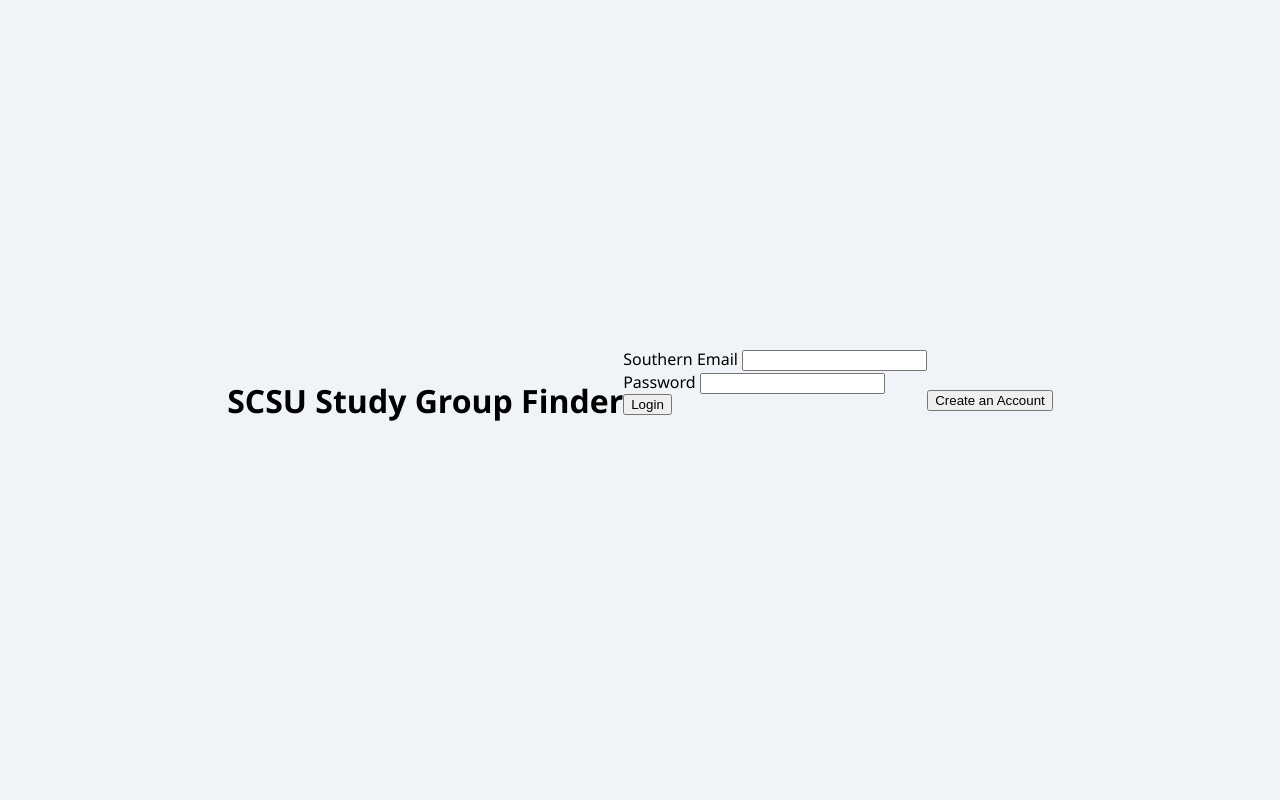
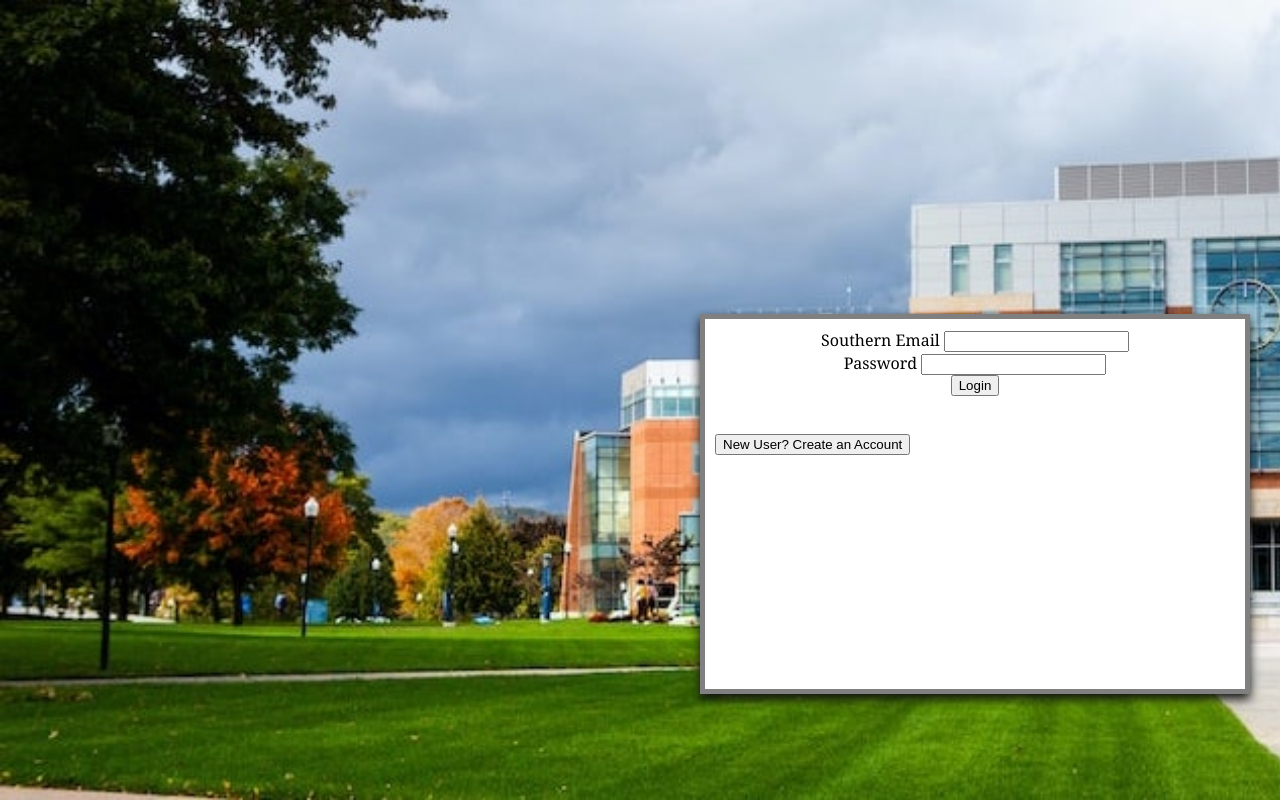
Before and after one commit to harshx1427/southern-study-scheduler, a Flask app: page /login in a window 1280 px wide. Run offline with Flask 3, Linux system fonts and the light colour scheme.

Commit message:
modified:   app/static/login_styles.css 	new file:   app/static/scsu_campus.jpeg 	modified:   app/templates/login.html

```diff
--- a/app/static/login_styles.css
+++ b/app/static/login_styles.css
@@ -4,16 +4,43 @@
 /* Login-page styles (unchanged) */
 /* ---------------- */
 
+
 body {
   font-family: 'Segoe UI', Tahoma, Geneva, Verdana, sans-serif;
-  background: #f0f4f8;
+  background: #73b2f1;
   margin: 0;
   padding: 0;
-  display: flex;
-  justify-content: center;
-  align-items: center;
-  height: 100vh;
+   background-size: cover;
+  background-image: URL('scsu_campus.jpeg');
+  animation: fadein 2s;;
 }
+
+@keyframes fadein {
+    from {opacity: 0;}
+    to {opacity: 2;}
+}
+
+h1{
+  text-align: center;
+  margin-top: -400px;
+  margin-left: 150px;
+}
+form{
+  font-family: Georgia, 'Times New Roman', Times, serif;
+  text-align: center;
+}
+.login{
+  position: fixed;
+    width: 520px;
+    height: 350px;
+    padding: 10px;
+    background-color: #fff;
+    border: 5px solid gray;
+    margin-left: 700px;
+    margin-top: 650px;
+    box-shadow: #111 0px 5px 10px;
+}
+
 
 /* … your existing login CSS … */
 
--- a/app/templates/login.html
+++ b/app/templates/login.html
@@ -6,15 +6,18 @@
     <link rel="stylesheet" href="{{ url_for('static', filename='login_styles.css') }}">
  </head>
  <body>
+
     <h1> SCSU Study Group Finder </h1>
     <!--user is logging into their account -->
+    <div class="login">
     <form method="POST">
     {{ form.hidden_tag() }}
     {{ form.southern_email.label }} {{ form.southern_email() }}<br>
     {{ form.password.label }} {{ form.password() }}<br>
     {{ form.submit() }} <br> <br>
     </form>
-    <a href="{{ url_for('auth.register') }}"><button type="button" id="accountButton">Create an Account</button></a>
+    <a href="{{ url_for('auth.register') }}"><button type="button" id="accountButton"> New User? Create an Account</button></a>
+    </div>
     <br>
 
 
```
Also changed, not shown: app/static/scsu_campus.jpeg (added).
